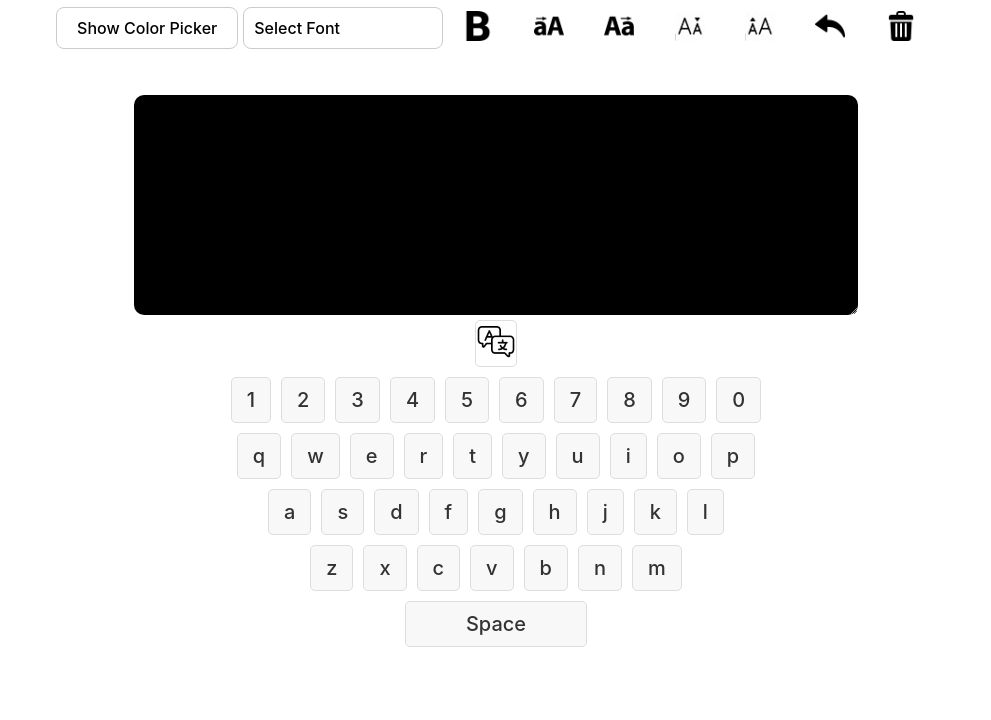
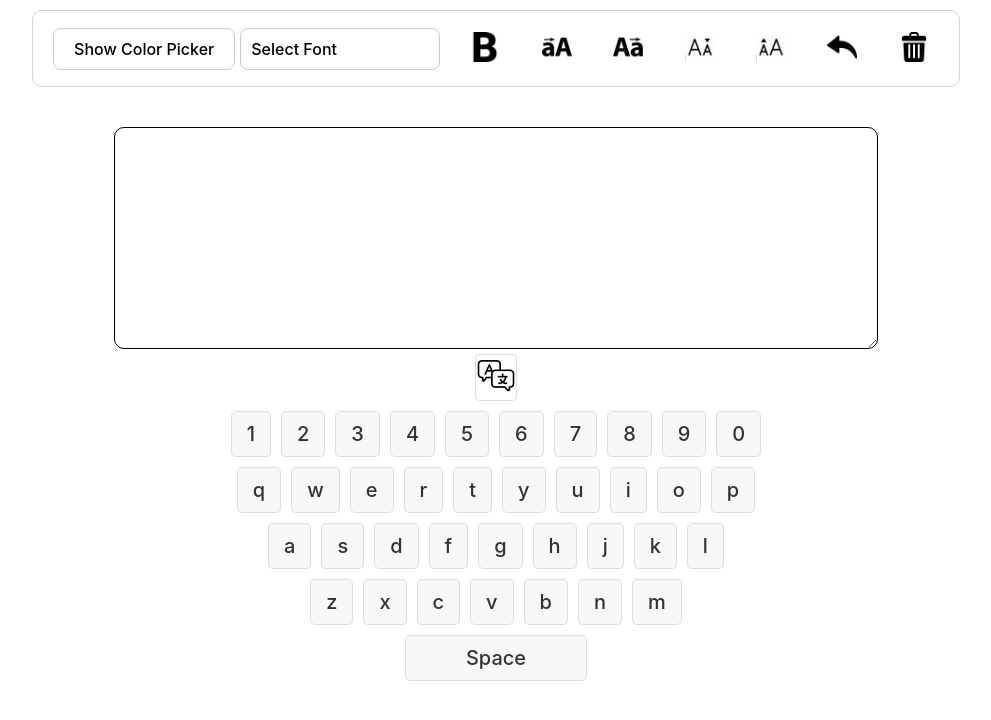
Before and after one commit to ilanasuied/full-stack-4, a React app in the folder vite-project/: page / in a window 1280 px wide. Shown: the top 720 px of the page, without its empty margins (144-1135 px from the left). Built offline with nearby package versions, Linux system fonts and the light colour scheme; the HTML template or start-up script is replaced by a standard one.

Commit message:
add css rules

```diff
--- a/vite-project/src/components/ColorPicker.module.css
+++ b/vite-project/src/components/ColorPicker.module.css
@@ -1,7 +1,6 @@
 /* ColorPicker.module.css */
 .colorPickerContainer {
     position: relative;
-    /* Make sure this container is the reference point for the absolute positioning */
 }
 
 .colorPickerWrapper {
--- a/vite-project/src/components/SpecialKeys.module.css
+++ b/vite-project/src/components/SpecialKeys.module.css
@@ -1,13 +1,15 @@
 .specialKeysContainer{
     display: flex;
+    flex-wrap: wrap;
     justify-content: space-between;
-    background-color: white;
+    background-color:  white;
     padding: 0%;
-    /* margin: 50px; */
+    margin: 10px;
+    gap: 1px;
 }
 
 .buttons{
-    background-color: white;
+    background-color:  white;
     margin: 0px;
     border-radius: 0px;
 }
--- a/vite-project/src/components/TextEditor.jsx
+++ b/vite-project/src/components/TextEditor.jsx
@@ -8,7 +8,7 @@ import FontFamilyPicker from './FontFamilyPicker.jsx'
 const TextEditor = () => {
   const [text, setText] = useState('');
   const [fontSize, setFontSize] = useState(18);
-  const [color, setColor] = useState('white');
+  const [color, setColor] = useState('black');
   const [fontFamily, setFontFamily] = useState('Arial');
   const [isBold, setIsBold] = useState('normal');
 
--- a/vite-project/src/components/TextEditor.module.css
+++ b/vite-project/src/components/TextEditor.module.css
@@ -11,9 +11,10 @@
     margin-top: 20px;
     font-size: 18px;
     padding: 10px;
-    background-color: black;
-    border: black;
+    background-color: rgb(255, 255, 255);
+    border: 1px solid rgb(0, 0, 0);
     border-radius: 10px;
+    color: black;
   }
 
   .increaseButton {
@@ -32,4 +33,10 @@
     display: flex;
     align-items: center;
     margin-bottom: 20px; /* Adjust as needed */
+    flex-wrap: wrap;
+    background-color: white;
+    border-radius: 10px;
+    padding-left: 20px;
+    margin-top: 10px;
+    border: 1px solid  #d4d4d4;
   }
--- a/vite-project/src/index.css
+++ b/vite-project/src/index.css
@@ -5,7 +5,7 @@
 
   color-scheme: light dark;
   color: rgba(29, 22, 22, 0.87);
-  background-color: #ffffff;
+  background-color: #f1f1f1;
 
   font-synthesis: none;
   text-rendering: optimizeLegibility;
```
Also changed, not shown: vite-project/src/image/paint-bucket.png (added).
